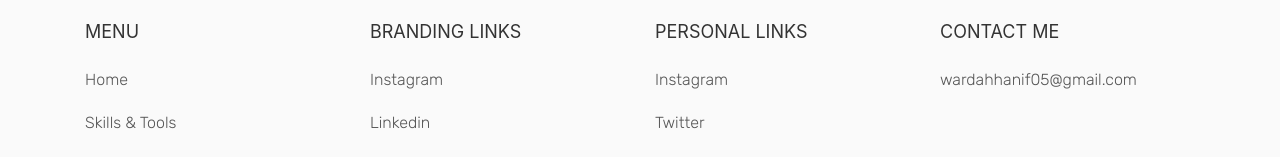
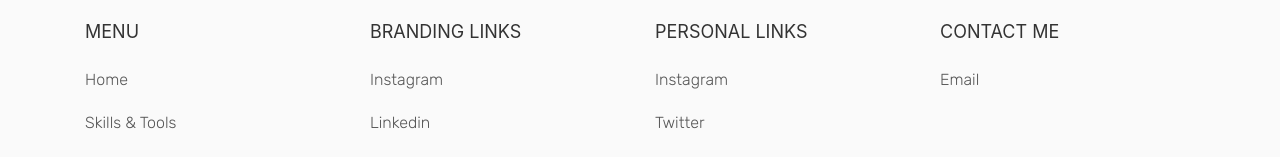
Before and after one commit to ramandamaulana/wrdh-pf, a plain HTML site: page index.html in a window 1280 px wide. Shown: the part 1912-2069 px from the top of the page. Drawn offline with nearby package versions, Linux system fonts and the light colour scheme.

Commit message:
Update index.html

```diff
--- a/index.html
+++ b/index.html
@@ -287,7 +287,7 @@
                     <div class="col-md-3 col-6">
                         <li class="head">contact me</li>
                         <li>
-                            <a href="mailto:wardahhanif05@gmail.com?Subject=Hello%20Wardah" target="_blank">wardahhanif05@gmail.com</a>
+                            <a href="mailto:wardahhanif05@gmail.com?Subject=Hello%20Wardah" target="_blank">Email</a>
                         </li>
 
                     </div>
```
